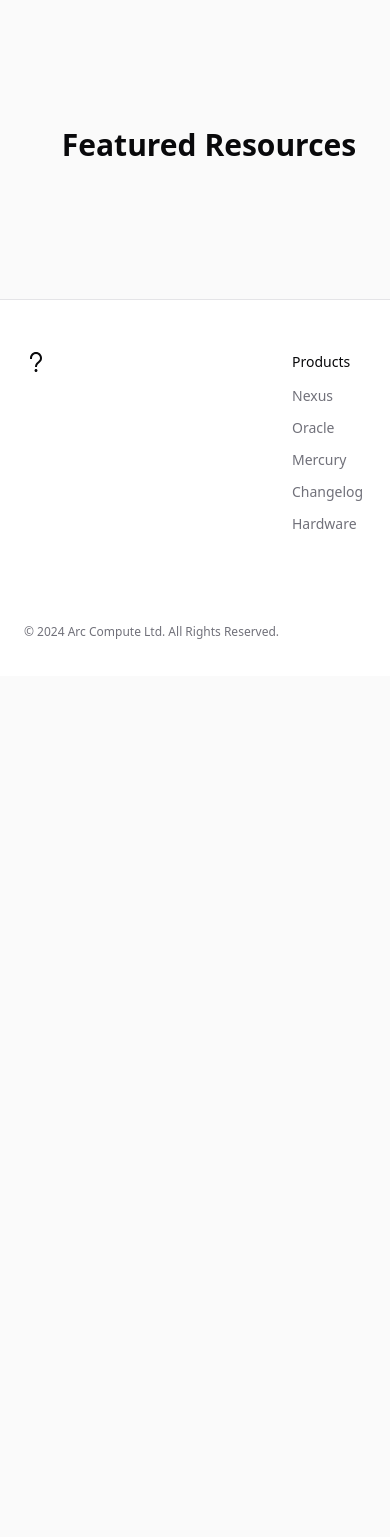
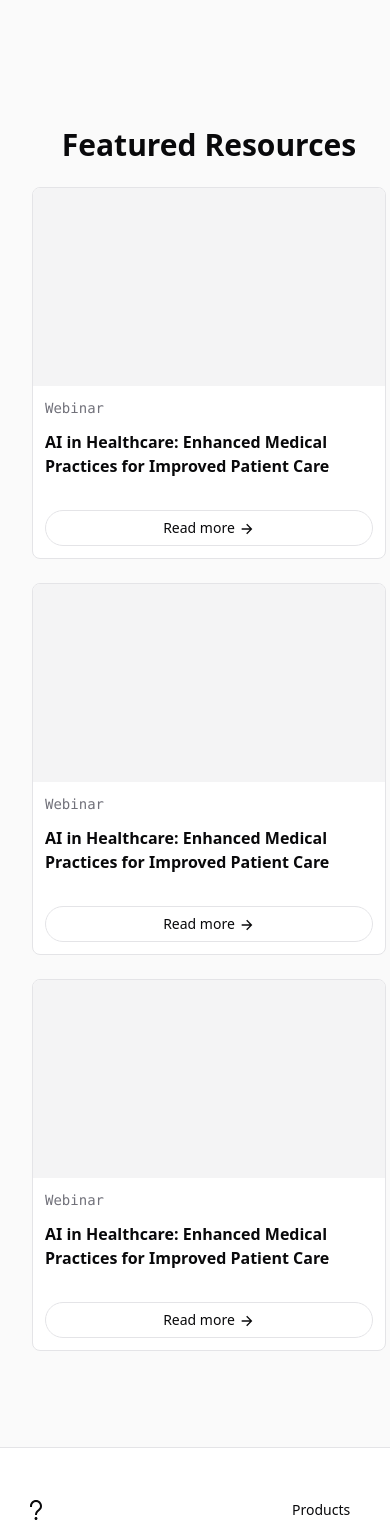
Before and after one commit to kyrylolvov/arc-website, a Next.js app: page / in a window 390 px wide. Shown: the part 5950-7487 px from the top of the page. Before the commit the page ends 6626 px from the top, so only its background shows below. Built offline with nearby package versions, Linux system fonts and the light colour scheme.

Commit message:
CHANGED: - Added features resources section
Signed-off-by: kyrylolvov <kyrylo@arccompute.io>

```diff
--- a/src/app/page.tsx
+++ b/src/app/page.tsx
@@ -258,7 +258,49 @@ export default function Home() {
 
       <div className="mt-32 w-full">
         <h2 className="text-center text-3xl font-semibold">Featured Resources</h2>
-        <div className="mt-10 flex justify-center"></div>
+        <div className="mt-6 grid gap-6 md:grid-cols-3">
+          <div className="w-full overflow-hidden rounded-lg border bg-white dark:bg-black">
+            <div className="aspect-video bg-muted"></div>
+            <div className="flex flex-col gap-8 p-3">
+              <div className="grid gap-3">
+                <p className="font-mono text-sm text-muted-foreground">Webinar</p>
+                <p className="font-semibold">AI in Healthcare: Enhanced Medical Practices for Improved Patient Care</p>
+              </div>
+              <Button size="sm" variant="outline" className="group flex gap-1">
+                Read more
+                <RiArrowRightLine className="mt-[1px] h-4 w-4 transition-transform duration-150 ease-out group-hover:-rotate-45" />
+              </Button>
+            </div>
+          </div>
+
+          <div className="w-full overflow-hidden rounded-lg border bg-white dark:bg-black">
+            <div className="aspect-video bg-muted"></div>
+            <div className="flex flex-col gap-8 p-3">
+              <div className="grid gap-3">
+                <p className="font-mono text-sm text-muted-foreground">Webinar</p>
+                <p className="font-semibold">AI in Healthcare: Enhanced Medical Practices for Improved Patient Care</p>
+              </div>
+              <Button size="sm" variant="outline" className="group flex gap-1">
+                Read more
+                <RiArrowRightLine className="mt-[1px] h-4 w-4 transition-transform duration-150 ease-out group-hover:-rotate-45" />
+              </Button>
+            </div>
+          </div>
+
+          <div className="w-full overflow-hidden rounded-lg border bg-white dark:bg-black">
+            <div className="aspect-video bg-muted"></div>
+            <div className="flex flex-col gap-8 p-3">
+              <div className="grid gap-3">
+                <p className="font-mono text-sm text-muted-foreground">Webinar</p>
+                <p className="font-semibold">AI in Healthcare: Enhanced Medical Practices for Improved Patient Care</p>
+              </div>
+              <Button size="sm" variant="outline" className="group flex gap-1">
+                Read more
+                <RiArrowRightLine className="mt-[1px] h-4 w-4 transition-transform duration-150 ease-out group-hover:-rotate-45" />
+              </Button>
+            </div>
+          </div>
+        </div>
       </div>
     </main>
   );
```
